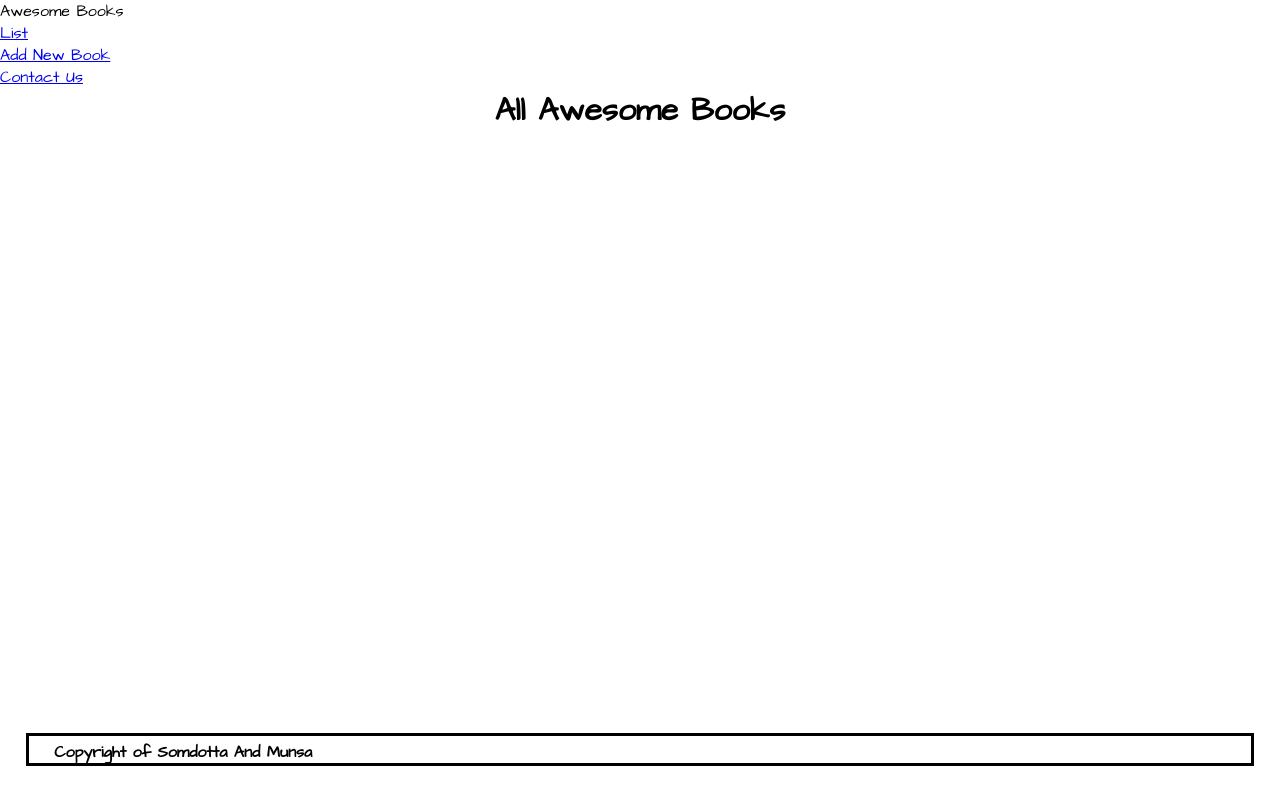
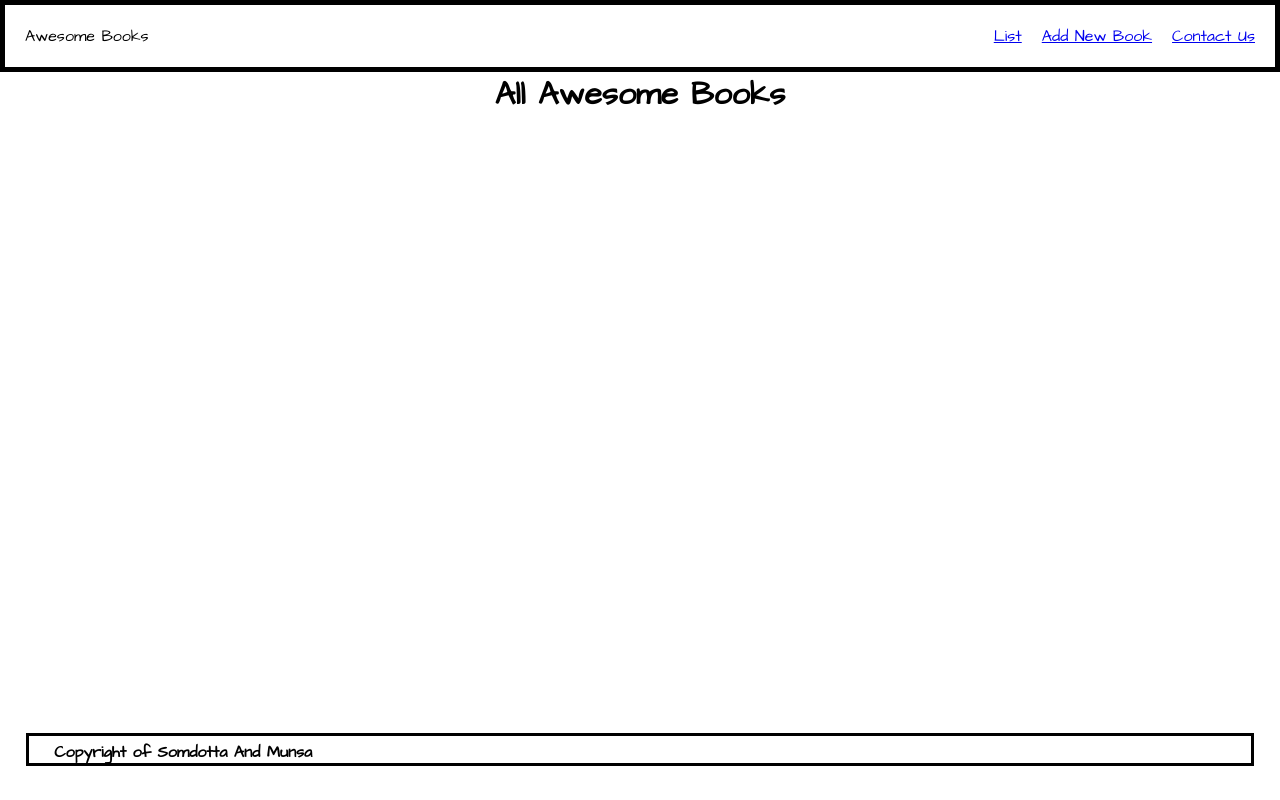
Before and after one commit to Somdotta07/Awesome_Books, a website with bundled scripts: page index.html in a window 1280 px wide. Built offline with nearby package versions, Linux system fonts and the light colour scheme.

Commit message:
Add styling to header

```diff
--- a/style.css
+++ b/style.css
@@ -4,12 +4,31 @@
   margin: 0;
   padding: 0;
   box-sizing: border-box;
+  list-style: none;
 }
 
 * input {
   margin: 0;
   padding: 0;
   border-radius: 10px;
+}
+
+.header {
+  border: black 5px solid;
+}
+
+nav {
+  display: flex;
+  justify-content: space-between;
+  padding: 20px;
+}
+
+.nav-right {
+  display:flex;
+  justify-content:space-between;
+  gap: 20px;
+  align-items: center;
+
 }
 
 body {
```
